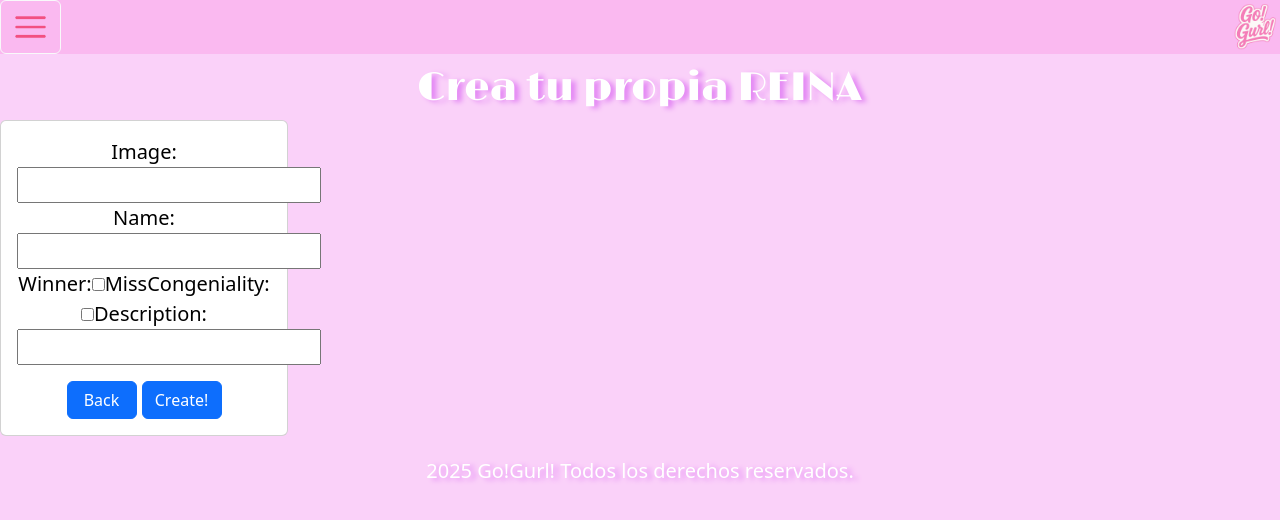
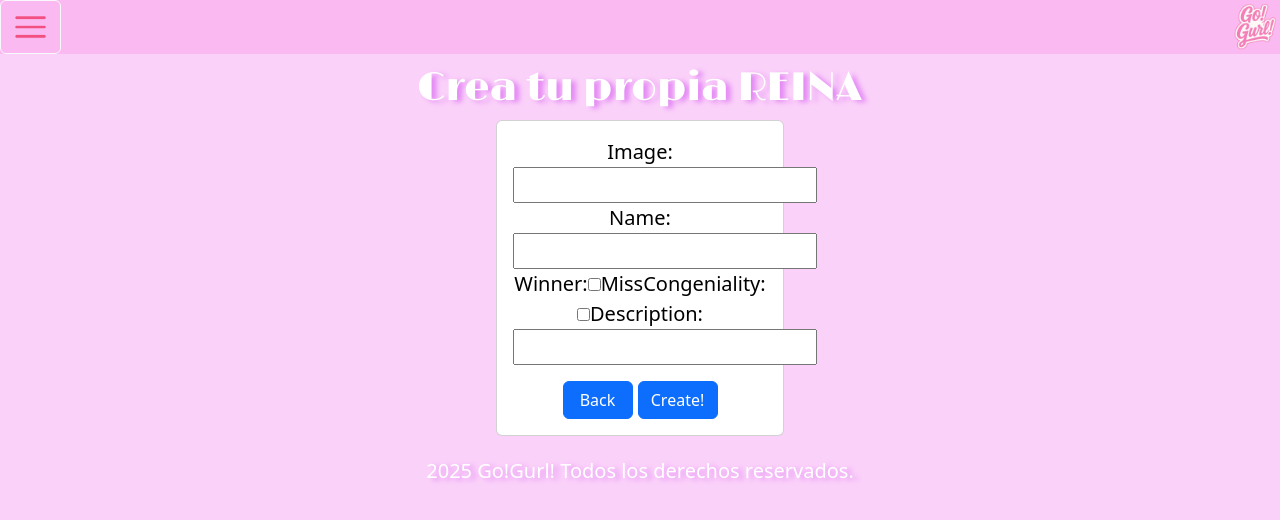
Before and after one commit to pablojvm/Go-Gurl-Client, a React (Vite) app: page /createQueen in a window 1280 px wide. Shown: the top 520 px of the page. Built offline with nearby package versions, Linux system fonts and the light colour scheme.

Commit message:
ultimo commit antes de la presentacion

```diff
--- a/src/paginas/CreateQueen.jsx
+++ b/src/paginas/CreateQueen.jsx
@@ -40,7 +40,7 @@ function CreateQueen() {
   return (
     <div style={{textAlign:"center", display:"flex", flexDirection:"column"}}>
       <h1>Crea tu propia REINA</h1>
-      <form onSubmit={handleSubmit} style={{width:"30%"}}>
+      <form onSubmit={handleSubmit} style={{display:"flex", flexDirection:"row", justifyContent:"center"}}>
         <Card style={{ width: "18rem", textAlign:"center" }}>
           <Card.Body>
             <Card.Text style={{color:"black", textShadow:"none"}}>
```
